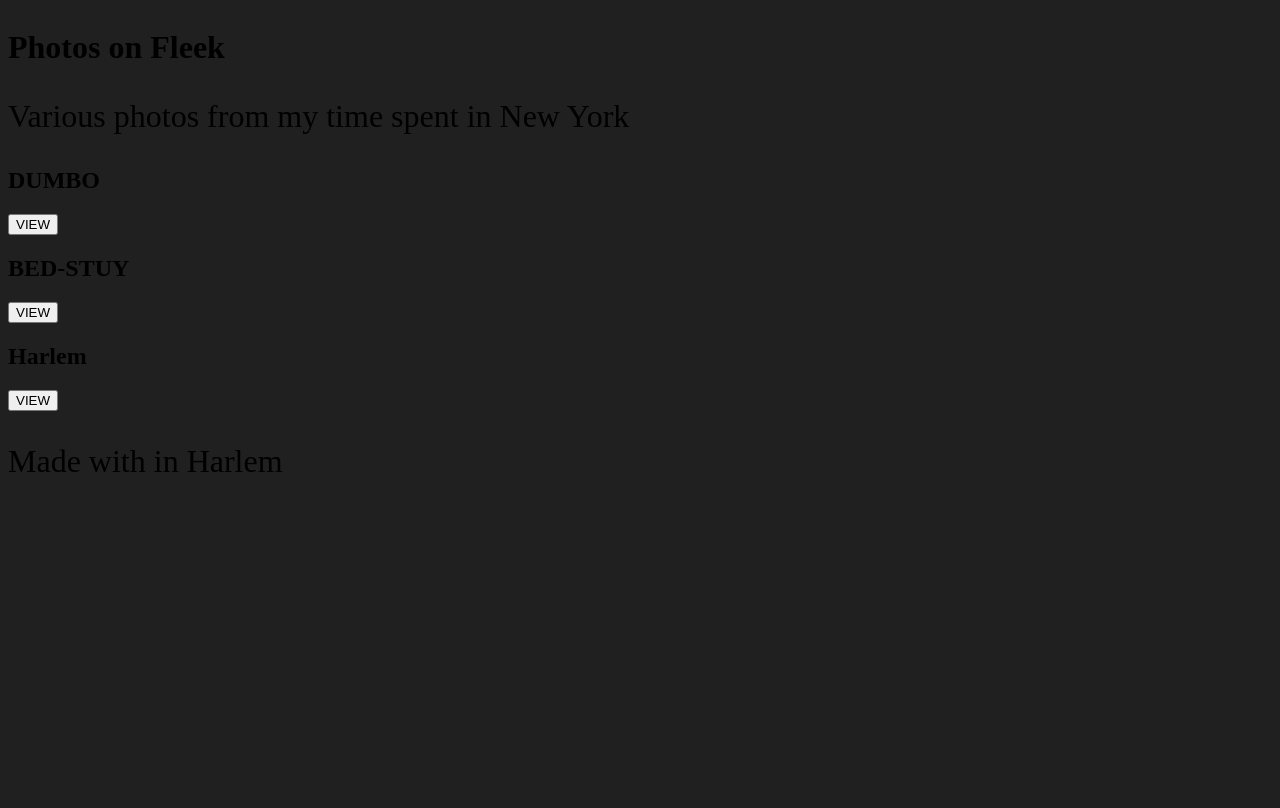
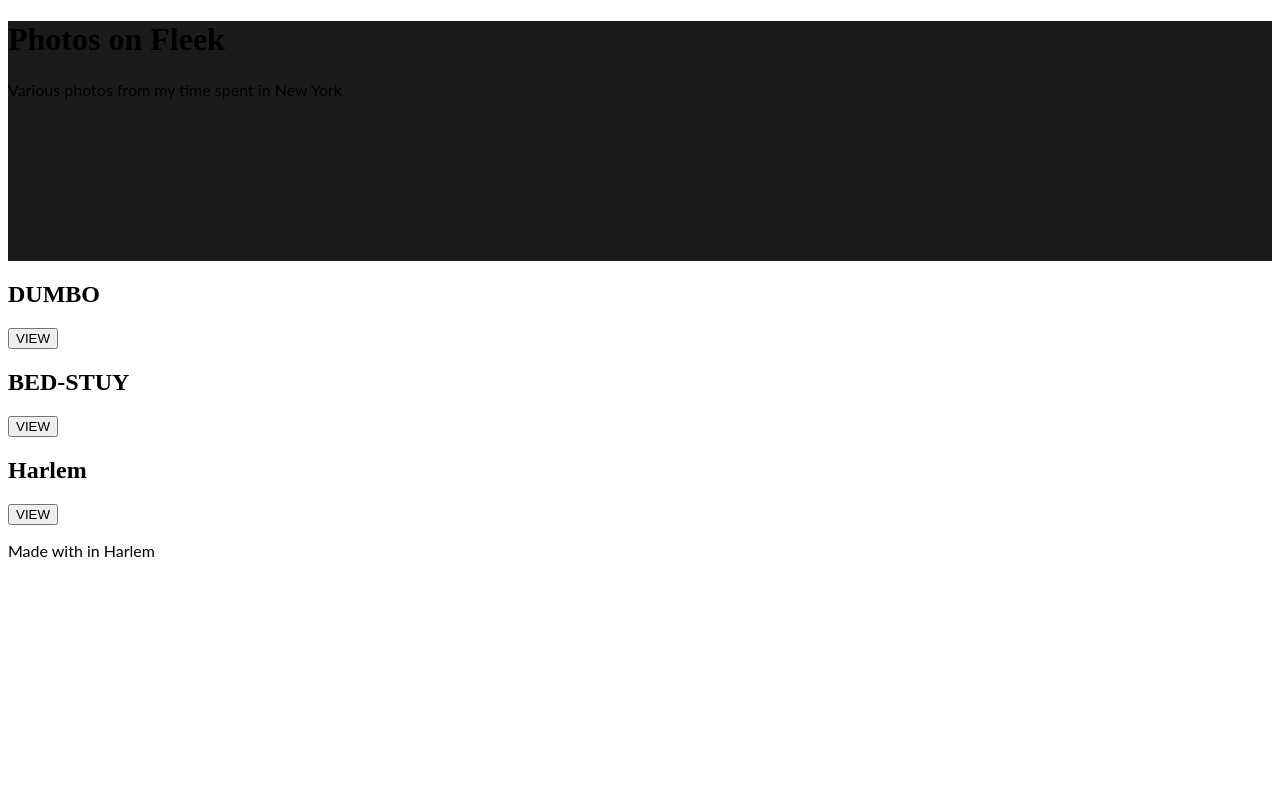
Before and after one commit to brenonkalu/2017-lyrics, a PHP site: page /index.html in a window 1280 px wide. After the commit the page ends 557 px from the top, so only its background shows below. Run offline with PHP 8.4, Linux system fonts and the light colour scheme; some libraries are stand-ins or nearby versions.

Commit message:
no message

```diff
--- a/style.css
+++ b/style.css
@@ -4,79 +4,15 @@
 }
 */
 
-html,body {
-  height: 100%;
-  width: 100%;
-  background: #202020;
-  display:table;
-  overflow: hidden;
+h1, h2 {
+  font-family: abril-fatface;
 }
 
-/* font css */
 p {
-  font-size:2em;
+  font-family: lato;
 }
 
-/* main container css */
-.contain{
-  display:table-cell;
-  vertical-align: middle;
-  text-align: center;
-  padding:3em;
+.header {
+  height: 240px;
+  background: #1B1B1B;
 }
-
-/* quote css */
-#quote{
-  color:white;
-  font-family : Inconsolata;
-  position: relative;
-}
-
-/* source css */
-#writer{
-  opacity:1;
-  font-size: 1em;
-  padding-right:2em;
-  text-align: right;
-  color:white;
-  font-family : Inconsolata;
-  position: relative;
-  -webkit-transition: all 1s ease-in-out;
-  -moz-transition: all 1s ease-in-out;
-  -o-transition: all 1s ease-in-out;
-  transition: all 1s ease-in-out;
-}
-
-/* for the after stage of the source */
-.fade {
-  opacity:0 !important;
-}
-
-/* for the after stage of the quote.*/
-.executed {
-  opacity:1;
-  right: 0;
-  -webkit-transition: all 2s ease-in-out;
-  -moz-transition: all 2s ease-in-out;
-  -o-transition: all 2s ease-in-out;
-  transition: all 2s ease-in-out;
-}
-
-/* for the before stage of the quote; should
-slide right when presented and left when removed.  */
-.reset {
-  opacity:0;
-  right:600;
-  -webkit-transition: all 1s ease-in-out;
-  -moz-transition: all 1s ease-in-out;
-  -o-transition: all 1s ease-in-out;
-  transition: all 1s ease-in-out;
-}
-
-/* for the instructions at the bottom */
-.bottom {
-  bottom:10;
-  position: absolute;
-  color:#454545;
-  font-family:Inconsolata;
-}
```
